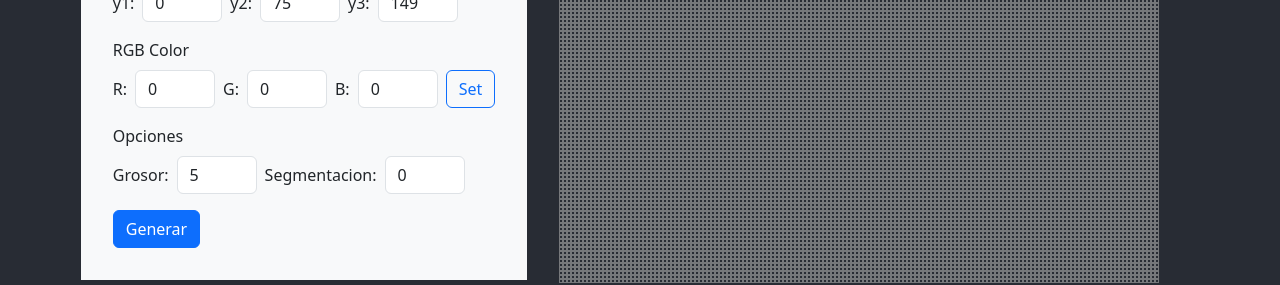
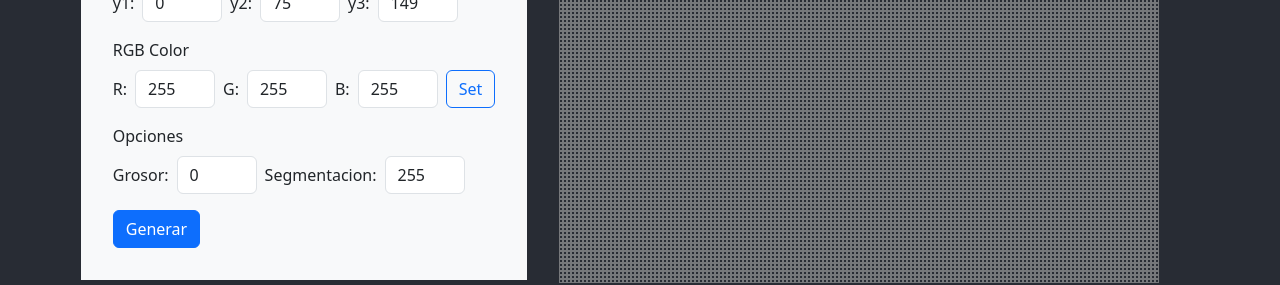
Before and after one commit to KevinOmega/CircleDrawign, a React (Create React App) app: page / in a window 1280 px wide. Shown: the part 397-682 px from the top of the page. Built offline with nearby package versions, Linux system fonts and the light colour scheme.

Commit message:
adding secmtentation function

```diff
--- a/src/Form.js
+++ b/src/Form.js
@@ -12,7 +12,7 @@ const Form = () => {
     options,
     setOptions,
   } = useGlobalContext();
-  const [formColor, setFormColor] = useState([0, 0, 0]);
+  const [formColor, setFormColor] = useState([255, 255, 255]);
 
   const onParameterChange = (e) => {
     const name = e.target.name;
--- a/src/context.js
+++ b/src/context.js
@@ -12,13 +12,13 @@ const AppProvider = ({ children }) => {
     triangle : {x1 : 0,y1 : 0,x2 : Math.floor(sizeMatrix/2),y2 : Math.floor(sizeMatrix/2),x3 : 0,y3 : sizeMatrix-1,},
     circle : {xc : Math.floor(sizeMatrix/2),yc : Math.floor(sizeMatrix/2), r: Math.floor(sizeMatrix/2)}
   })
-  const [options,setOptions] = useState({thickness : 5,segmentation : 0})
+  const [options,setOptions] = useState({thickness : 0,segmentation : {draw : 2, space : 5}})
   const [color,setColor] = useState("#fff");
 
 
 
 
-  function dda(x1, y1, x2, y2,tempMatrix) {
+  function dda(x1, y1, x2, y2,tempMatrix,pointIndex) {
     let dx = x2 - x1;
     let dy = y2 - y1;
     let steps = Math.max(Math.abs(dx), Math.abs(dy));
@@ -28,7 +28,8 @@ const AppProvider = ({ children }) => {
     let y = y1;
 
     for (let i = 0; i <= steps; i++) {
-        drawPoint(Math.round(x), Math.round(y),tempMatrix);
+        drawPoint(Math.round(x), Math.round(y),tempMatrix,pointIndex);
+        pointIndex++;
         x += xInc;
         y += yInc;
     }
@@ -37,9 +38,10 @@ const AppProvider = ({ children }) => {
 function drawTriangle({x1, y1, x2, y2, x3, y3}) {
   console.log(x1,x2,x3);
     const tempMatrix = matrix;
-    dda(x1, y1, x2, y2,tempMatrix);
-    dda(x2, y2, x3, y3,tempMatrix);
-    dda(x3, y3, x1, y1,tempMatrix);
+    const pointIndex = 0;
+    dda(x1, y1, x2, y2,tempMatrix,pointIndex);
+    dda(x2, y2, x3, y3,tempMatrix,pointIndex);
+    dda(x3, y3, x1, y1,tempMatrix,pointIndex);
 
     setMatrix({...matrix,...tempMatrix});
 }
@@ -73,8 +75,10 @@ setMatrix({...matrix,...tempMatrix});
 }
 
 
-  const drawPoint = (x,y,tempMatrix) => {
+  const drawPoint = (x,y,tempMatrix,pointIndex) => {
     if(x >= 0 && x <= sizeMatrix - 1 && y >= 0 && y <= sizeMatrix - 1){
+      let {draw,space} = options.segmentation;
+      if(space === 0 || ((pointIndex+1) % (draw + space) >= space)){
         tempMatrix[x][y] = true;
         if(options.thickness > 0){
           for (let index = 1; index <= options.thickness; index++) {
@@ -93,6 +97,8 @@ setMatrix({...matrix,...tempMatrix});
 
           }
         }
+      }
+
     }
   }
 
```
